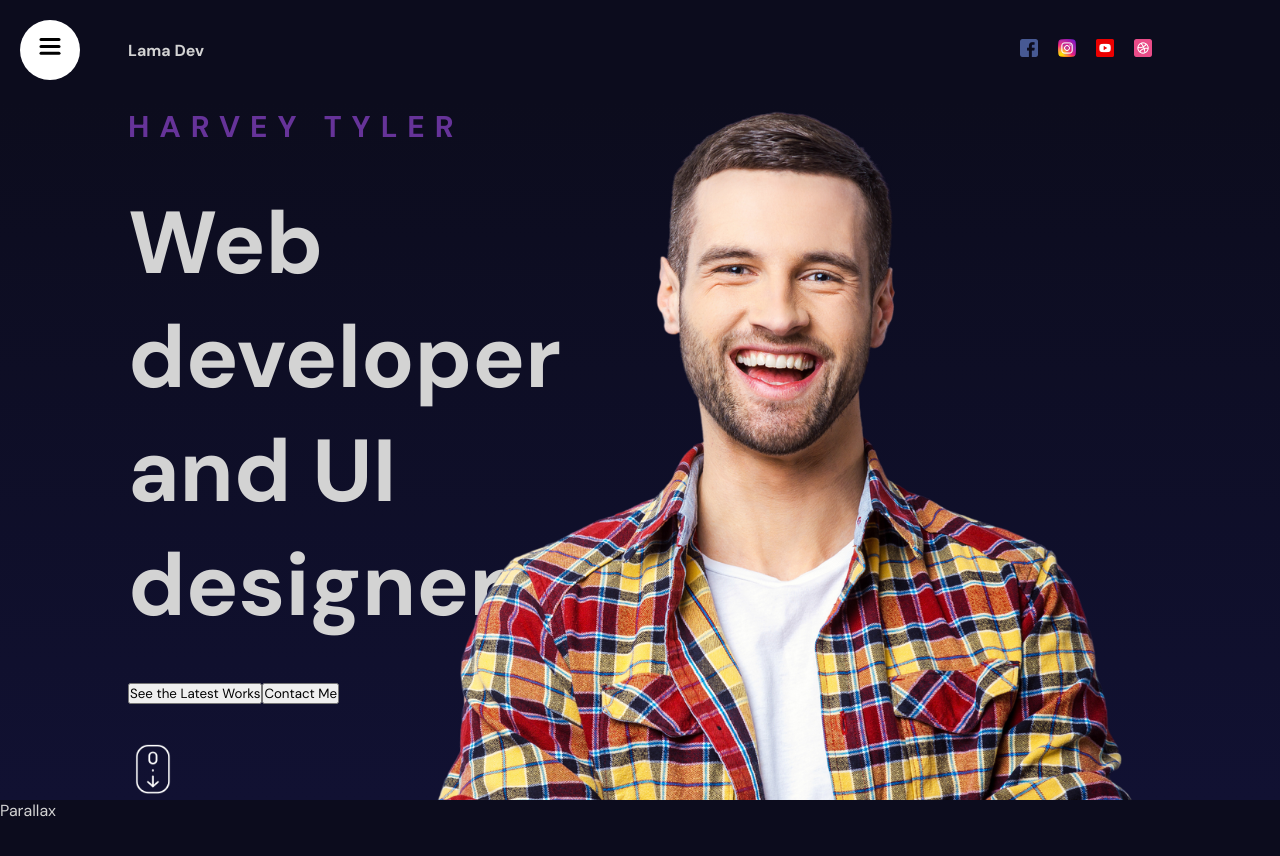
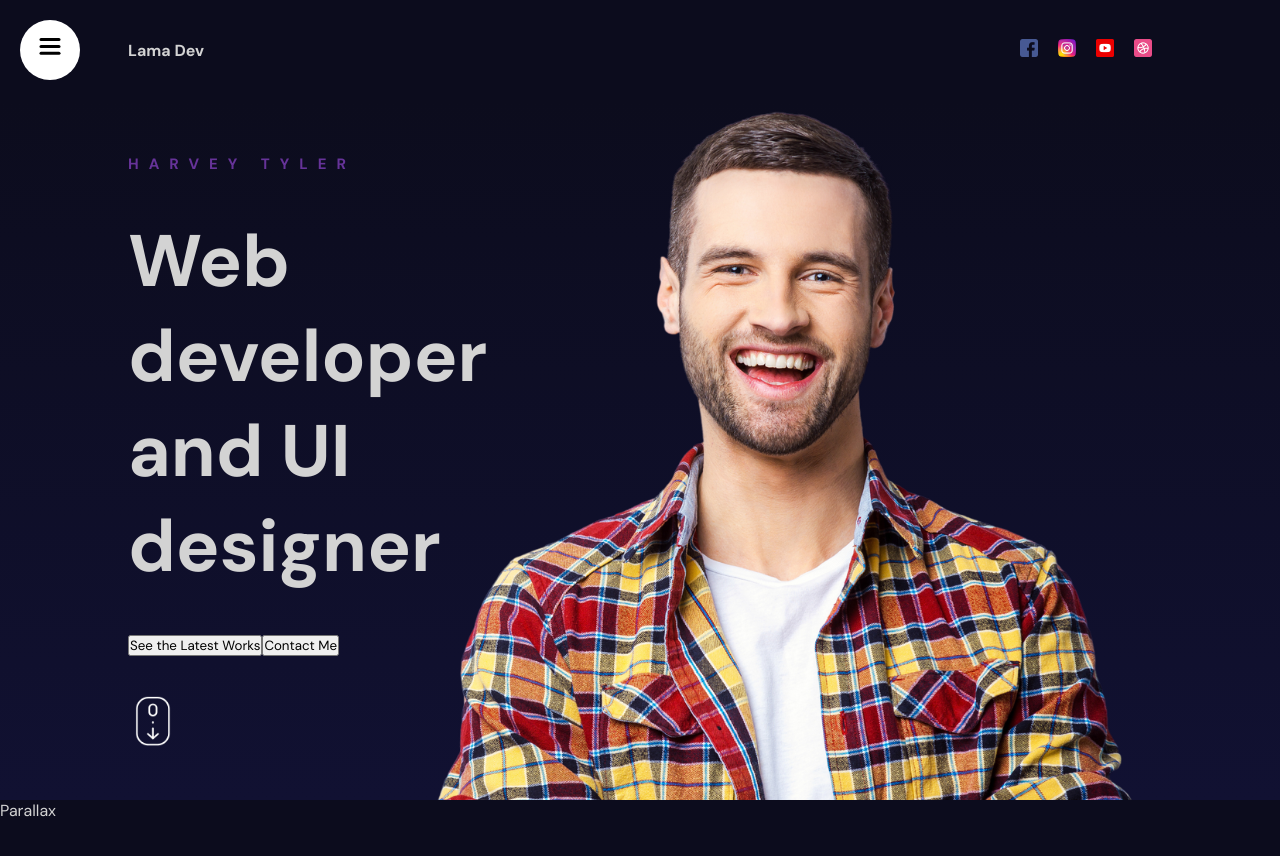
Before and after one commit to erickdc7/react-portfolio-7, a React (Vite) app: page / in a window 1280 px wide. Shown: the top 856 px of the page. Built offline with nearby package versions, Linux system fonts and the light colour scheme.

Commit message:
update title styles

```diff
--- a/src/components/hero/hero.scss
+++ b/src/components/hero/hero.scss
@@ -18,13 +18,13 @@
             gap: 40px;
 
             h2 {
-                font-size: 30px;
+                font-size: 15px;
                 color: rebeccapurple;
                 letter-spacing: 10px;
             }
 
             h1 {
-                font-size: 88px;
+                font-size: 73px;
             }
 
             img {
```
